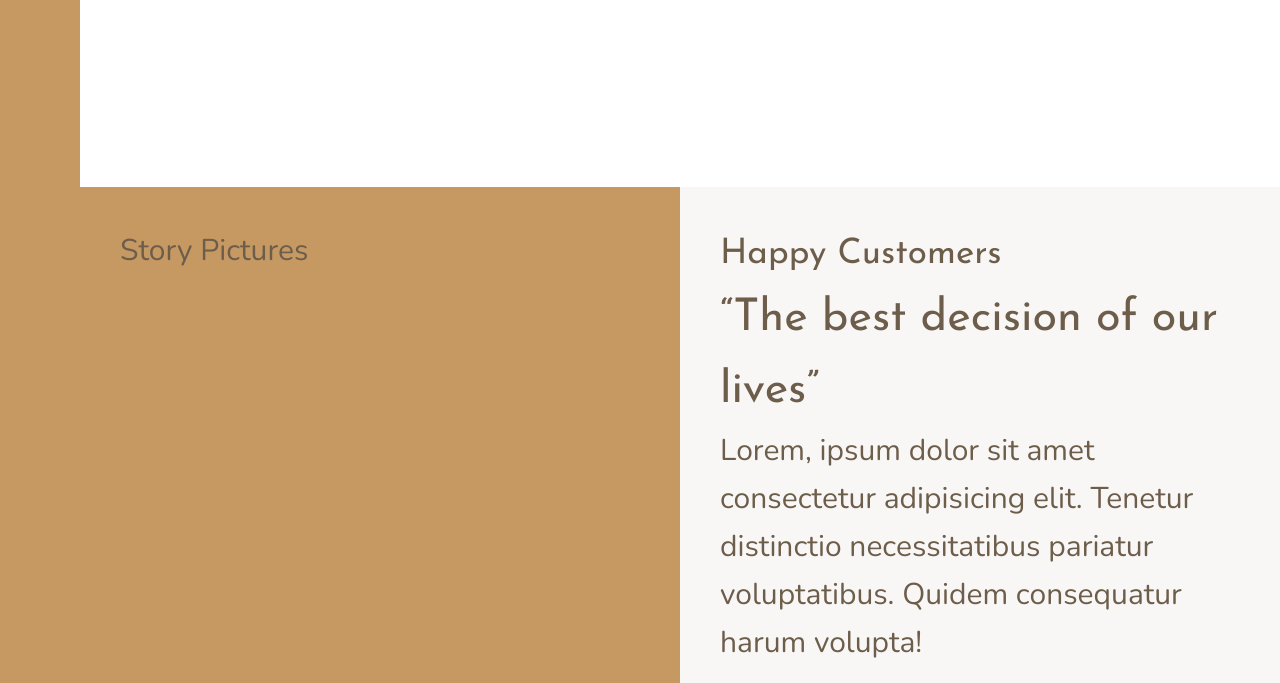
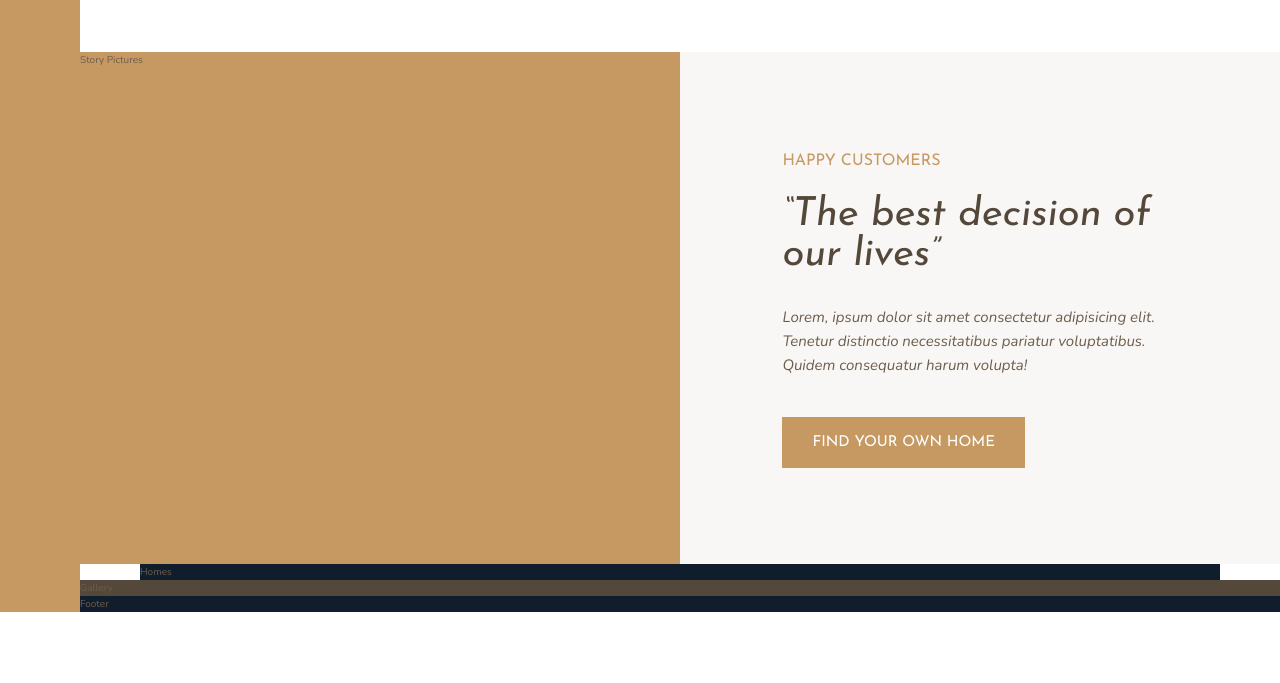
Before and after one commit to fortunee/Nexter, a plain HTML site: page index.html in a window 1280 px wide. Shown: the part 1256-1939 px from the top of the page. After the commit the page ends 1868 px from the top, so only its background shows below. Drawn offline with nearby package versions, Linux system fonts and the light colour scheme.

Commit message:
add styling to the story content section

```diff
--- a/css/style.css
+++ b/css/style.css
@@ -19,13 +19,24 @@ body {
   display: grid;
   grid-template-rows: 80vh min-content 40vw repeat(3, min-content);
   grid-template-columns: [sidebar-start] 8rem [sidebar-end full-start] minmax(6rem, 1fr) [center-start] repeat(8, [col-start] minmax(min-content, 14rem) [col-end]) [center-end] minmax(6rem, 1fr) [full-end]; }
-  .container > * {
-    padding: 40px;
-    font-size: 3rem; }
 
 .heading-1, .heading-2, .heading-3, .heading-4 {
   font-family: "Josefin Sans", sans-serif;
   font-weight: 400; }
+
+.heading-2 {
+  font-size: 4rem;
+  font-style: italic;
+  line-height: 1; }
+  .heading-2--light {
+    color: #f9f7f6; }
+  .heading-2--dark {
+    color: #54483a; }
+
+.heading-3 {
+  font-size: 1.6rem;
+  color: #c69963;
+  text-transform: uppercase; }
 
 .heading-4 {
   font-size: 1.9rem; }
@@ -33,6 +44,32 @@ body {
     color: #f9f7f6; }
   .heading-4--dark {
     color: #54483a; }
+
+.btn {
+  background-color: #c69963;
+  color: #fff;
+  border: none;
+  border-radius: 0;
+  font-family: "Josefin Sans", sans-serif;
+  font-size: 1.5rem;
+  text-transform: uppercase;
+  padding: 1.8rem 3rem;
+  cursor: pointer;
+  transition: all .2s; }
+  .btn:hover {
+    background-color: #b28451; }
+
+.mb-sm {
+  margin-bottom: 2rem; }
+
+.mb-md {
+  margin-bottom: 3rem; }
+
+.mb-lg {
+  margin-bottom: 4rem; }
+
+.mb-hg {
+  margin-bottom: 8rem; }
 
 .sidebar {
   background-color: #c69963;
@@ -75,7 +112,16 @@ body {
 
 .story__content {
   background-color: #f9f7f6;
-  grid-column: col-start 5 / full-end; }
+  grid-column: col-start 5 / full-end;
+  padding: 6rem 8vw;
+  display: grid;
+  align-content: center;
+  justify-items: start; }
+
+.story__text {
+  font-size: 1.5rem;
+  font-style: italic;
+  margin-bottom: 4rem; }
 
 .homes {
   background-color: #101d2c;
--- a/index.html
+++ b/index.html
@@ -86,8 +86,8 @@
         </div>
 
         <div class="story__content">
-            <h3 class="heading-3">Happy Customers</h3>
-            <h2 class="heading-2">&ldquo;The best decision of our lives&rdquo;</h2>
+            <h3 class="heading-3 mb-sm">Happy Customers</h3>
+            <h2 class="heading-2 heading-2--dark mb-md">&ldquo;The best decision of our lives&rdquo;</h2>
             <p class="story__text">
                 Lorem, ipsum dolor sit amet consectetur adipisicing elit. Tenetur distinctio necessitatibus pariatur voluptatibus. Quidem consequatur harum volupta!
             </p>
--- a/sass/_base.scss
+++ b/sass/_base.scss
@@ -38,9 +38,4 @@ body {
   display: grid;
   grid-template-rows: 80vh min-content 40vw repeat(3, min-content);
   grid-template-columns: [sidebar-start] 8rem [sidebar-end full-start] minmax(6rem, 1fr) [center-start] repeat(8, [col-start] minmax(min-content, 14rem) [col-end]) [center-end] minmax(6rem, 1fr) [full-end];
-
-  & > * {
-    padding: 40px;
-    font-size: 3rem;
-  }
 }
--- a/sass/_story.scss
+++ b/sass/_story.scss
@@ -7,5 +7,23 @@
   &__content {
     background-color: $color-grey-light-1;
     grid-column: col-start 5 / full-end;
+    padding: 6rem 8vw;
+
+    // Aligning with flex
+    // display: flex;
+    // flex-direction: column;
+    // justify-content: center;
+    // align-items: flex-start;
+
+    // Aligning with Grid
+    display: grid;
+    align-content: center;
+    justify-items: start;
+  }
+
+  &__text {
+    font-size: 1.5rem;
+    font-style: italic;
+    margin-bottom: 4rem;
   }
 }
--- a/sass/_typography.scss
+++ b/sass/_typography.scss
@@ -9,10 +9,24 @@
 
 .heading-2 {
   @extend %heading;
+  font-size: 4rem;
+  font-style: italic;
+  line-height: 1;
+
+  &--light {
+    color: $color-grey-light-1;
+  }
+
+  &--dark {
+    color: $color-grey-dark-1;
+  }
 }
 
 .heading-3 {
   @extend %heading;
+  font-size: 1.6rem;
+  color: $color-primary;
+  text-transform: uppercase;
 }
 
 .heading-4 {
@@ -27,3 +41,26 @@
     color: $color-grey-dark-1;
   }
 }
+
+.btn {
+  background-color: $color-primary;
+  color: #fff;
+  border: none;
+  border-radius: 0;
+  font-family: $font-display;
+  font-size: 1.5rem;
+  text-transform: uppercase;
+  padding: 1.8rem 3rem;
+  cursor: pointer;
+  transition: all .2s;
+
+  &:hover {
+    background-color: $color-primary-dark;
+  }
+}
+
+// helpers classes
+.mb-sm { margin-bottom: 2rem; }
+.mb-md { margin-bottom: 3rem; }
+.mb-lg { margin-bottom: 4rem; }
+.mb-hg { margin-bottom: 8rem; }
```
